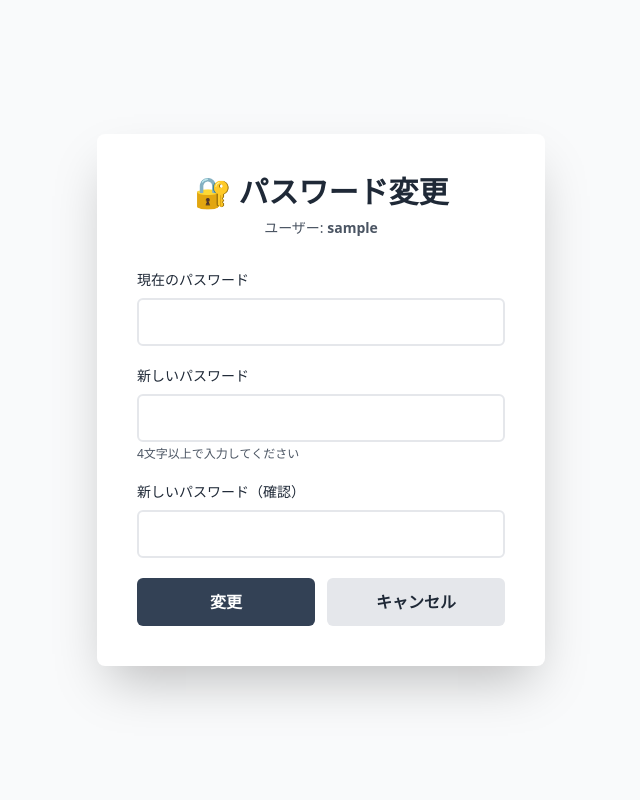
After one commit to sn0326/sample-cicd-springboot-gcp, a Spring Boot app: page /change-password in a window 1280 px wide. The commit adds this page. Shown: the whole page, without its empty margins (319-959 px from the left). Run offline with Spring Boot 4, Linux system fonts and the light colour scheme; the visitor is signed in with stand-in values (Sample User, id 1); some of the project's set-up classes (security, data sources, template engines, error pages and the like) are left out, and stand-ins take their place; some libraries are stand-ins or nearby versions.

Commit message:
feat: パスワード変更機能を追加し、ログイン画面のデモアカウント情報を削除
セキュリティ向上のため、以下の変更を実施：

- ログイン後にユーザーが自分のパスワードを変更できる機能を追加
  - ChangePasswordRequest DTOを追加
  - PasswordChangeServiceを実装（現在のパスワード検証、新しいパスワードのエンコード）
  - WebControllerに/change-passwordエンドポイントを追加
  - パスワード変更用のHTMLページを作成
  - home.htmlにパスワード変更リンクを追加

- ログイン画面からデモアカウント情報（user/password、admin/admin）を削除

- SecurityConfig.javaでJdbcUserDetailsManagerの型を明示的に指定し、
  PasswordChangeServiceへの依存性注入を可能にした

```diff
--- a/src/main/java/com/sn0326/cicddemo/config/SecurityConfig.java
+++ b/src/main/java/com/sn0326/cicddemo/config/SecurityConfig.java
@@ -42,7 +42,7 @@ public class SecurityConfig {
     }
 
     @Bean
-    public UserDetailsService userDetailsService(DataSource dataSource) {
+    public JdbcUserDetailsManager userDetailsService(DataSource dataSource) {
         return new JdbcUserDetailsManager(dataSource);
     }
 }
--- a/src/main/java/com/sn0326/cicddemo/controller/WebController.java
+++ b/src/main/java/com/sn0326/cicddemo/controller/WebController.java
@@ -1,12 +1,23 @@
 package com.sn0326.cicddemo.controller;
 
+import com.sn0326.cicddemo.dto.ChangePasswordRequest;
+import com.sn0326.cicddemo.service.PasswordChangeService;
 import org.springframework.security.core.Authentication;
 import org.springframework.stereotype.Controller;
 import org.springframework.ui.Model;
 import org.springframework.web.bind.annotation.GetMapping;
+import org.springframework.web.bind.annotation.ModelAttribute;
+import org.springframework.web.bind.annotation.PostMapping;
+import org.springframework.web.servlet.mvc.support.RedirectAttributes;
 
 @Controller
 public class WebController {
+
+    private final PasswordChangeService passwordChangeService;
+
+    public WebController(PasswordChangeService passwordChangeService) {
+        this.passwordChangeService = passwordChangeService;
+    }
 
     @GetMapping("/login")
     public String login() {
@@ -29,4 +40,45 @@ public class WebController {
         }
         return "admin";
     }
+
+    @GetMapping("/change-password")
+    public String showChangePasswordForm(Model model, Authentication authentication) {
+        if (authentication != null) {
+            model.addAttribute("username", authentication.getName());
+        }
+        model.addAttribute("changePasswordRequest", new ChangePasswordRequest());
+        return "change-password";
+    }
+
+    @PostMapping("/change-password")
+    public String changePassword(@ModelAttribute ChangePasswordRequest request,
+                                  Authentication authentication,
+                                  RedirectAttributes redirectAttributes) {
+        try {
+            if (!request.getNewPassword().equals(request.getConfirmPassword())) {
+                redirectAttributes.addFlashAttribute("error", "新しいパスワードと確認パスワードが一致しません");
+                return "redirect:/change-password";
+            }
+
+            if (request.getNewPassword().length() < 4) {
+                redirectAttributes.addFlashAttribute("error", "パスワードは4文字以上である必要があります");
+                return "redirect:/change-password";
+            }
+
+            passwordChangeService.changePassword(
+                    authentication.getName(),
+                    request.getCurrentPassword(),
+                    request.getNewPassword()
+            );
+
+            redirectAttributes.addFlashAttribute("success", "パスワードが正常に変更されました");
+            return "redirect:/home";
+        } catch (IllegalArgumentException e) {
+            redirectAttributes.addFlashAttribute("error", e.getMessage());
+            return "redirect:/change-password";
+        } catch (Exception e) {
+            redirectAttributes.addFlashAttribute("error", "パスワード変更中にエラーが発生しました");
+            return "redirect:/change-password";
+        }
+    }
 }
--- /dev/null
+++ b/src/main/resources/templates/change-password.html
@@ -0,0 +1,53 @@
+<!DOCTYPE html>
+<html xmlns:th="http://www.thymeleaf.org">
+<head>
+    <meta charset="UTF-8">
+    <meta name="viewport" content="width=device-width, initial-scale=1.0">
+    <title>パスワード変更 - Spring Boot Demo</title>
+    <script src="https://cdn.tailwindcss.com"></script>
+</head>
+<body class="min-h-screen flex items-center justify-center p-5 bg-gray-50">
+    <div class="w-full max-w-md">
+        <div class="bg-white rounded-lg shadow-2xl p-10">
+            <h1 class="text-3xl font-bold text-gray-800 text-center mb-2">🔐 パスワード変更</h1>
+            <p class="text-sm text-gray-600 text-center mb-8">
+                ユーザー: <strong th:text="${username}">User</strong>
+            </p>
+
+            <div th:if="${error}" class="bg-red-50 text-red-700 border border-red-200 rounded-md p-3 mb-5 text-sm">
+                <span th:text="${error}">エラーメッセージ</span>
+            </div>
+
+            <form th:action="@{/change-password}" th:object="${changePasswordRequest}" method="post">
+                <div class="mb-5">
+                    <label for="currentPassword" class="block mb-2 text-gray-800 font-medium text-sm">現在のパスワード</label>
+                    <input type="password" id="currentPassword" th:field="*{currentPassword}" required
+                           class="w-full px-4 py-3 border-2 border-gray-200 rounded-md text-sm focus:outline-none focus:border-slate-400 transition-colors">
+                </div>
+
+                <div class="mb-5">
+                    <label for="newPassword" class="block mb-2 text-gray-800 font-medium text-sm">新しいパスワード</label>
+                    <input type="password" id="newPassword" th:field="*{newPassword}" required minlength="4"
+                           class="w-full px-4 py-3 border-2 border-gray-200 rounded-md text-sm focus:outline-none focus:border-slate-400 transition-colors">
+                    <p class="text-xs text-gray-600 mt-1">4文字以上で入力してください</p>
+                </div>
+
+                <div class="mb-5">
+                    <label for="confirmPassword" class="block mb-2 text-gray-800 font-medium text-sm">新しいパスワード（確認）</label>
+                    <input type="password" id="confirmPassword" th:field="*{confirmPassword}" required minlength="4"
+                           class="w-full px-4 py-3 border-2 border-gray-200 rounded-md text-sm focus:outline-none focus:border-slate-400 transition-colors">
+                </div>
+
+                <div class="flex gap-3">
+                    <button type="submit" class="flex-1 py-3 bg-slate-700 text-white rounded-md text-base font-semibold hover:bg-slate-800 transition-colors cursor-pointer border-0">
+                        変更
+                    </button>
+                    <a th:href="@{/home}" class="flex-1 py-3 bg-gray-200 text-gray-800 rounded-md text-base font-semibold hover:bg-gray-300 transition-colors cursor-pointer border-0 text-center no-underline flex items-center justify-center">
+                        キャンセル
+                    </a>
+                </div>
+            </form>
+        </div>
+    </div>
+</body>
+</html>
```
Also changed, not shown: src/main/java/com/sn0326/cicddemo/dto/ChangePasswordRequest.java (added, +34 -0 lines), src/main/java/com/sn0326/cicddemo/service/PasswordChangeService.java (added, +28 -0 lines), src/main/resources/templates/home.html (+7 -0 lines), src/main/resources/templates/login.html (+0 -7 lines).
